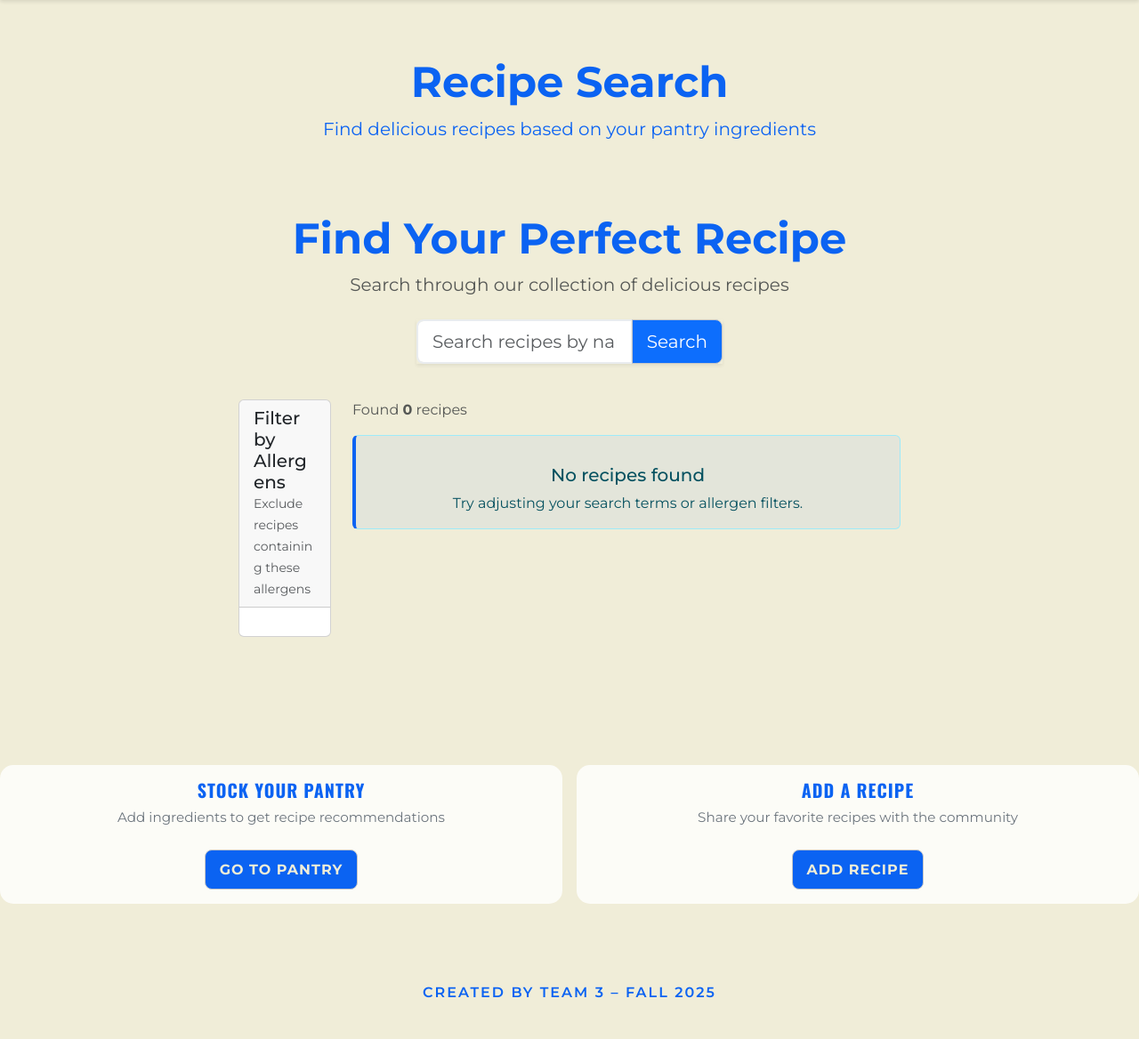
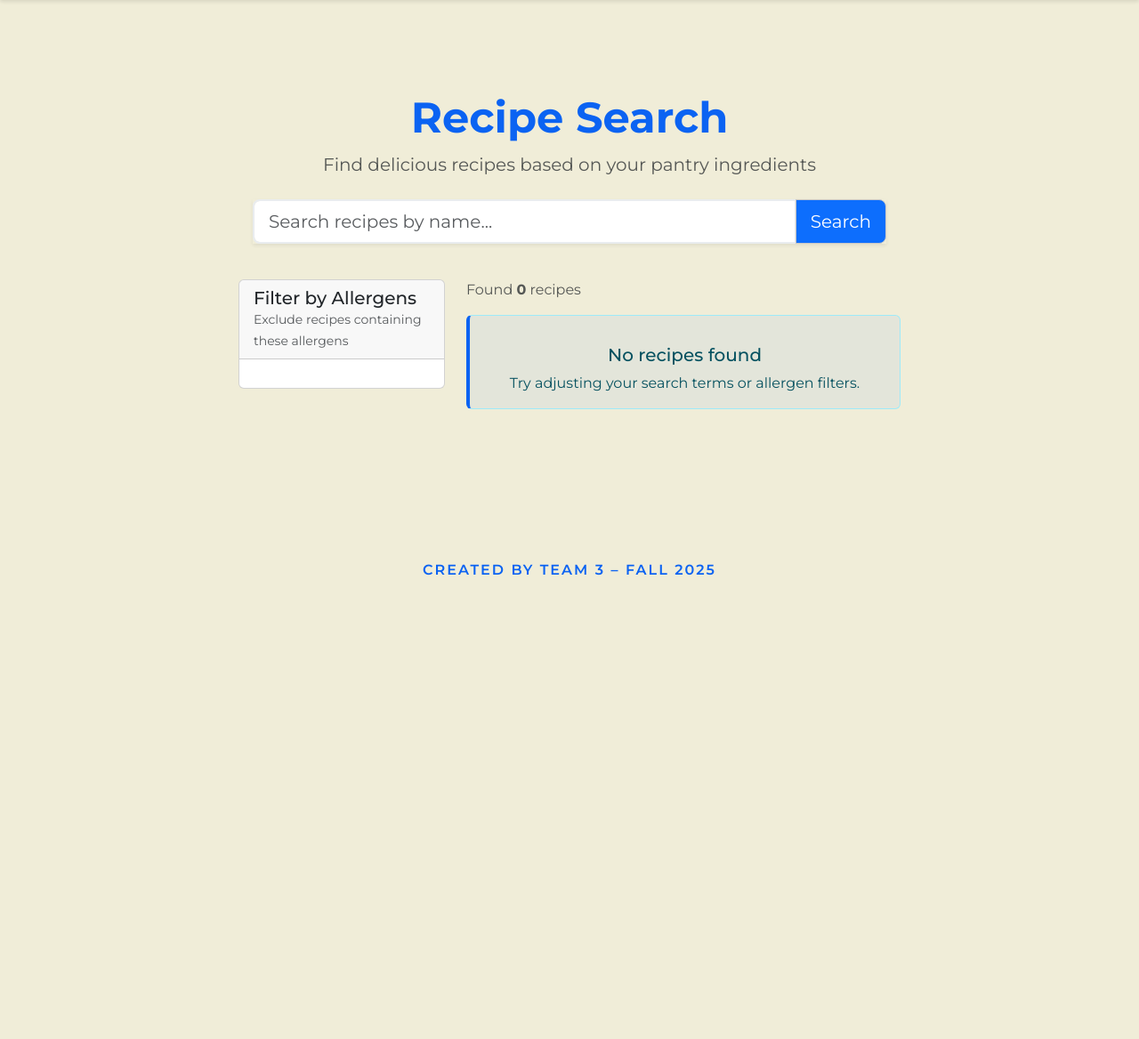
Before and after one commit to mckennaded/Buddy_Crocker_CS4300, a Django app: page /recipe-search/ in a window 1280 px wide. Shown: the part 109-1277 px from the top of the page at 89% size. After the commit the page ends 756 px from the top, so only its background shows below. Run offline with Django 5.2, Linux system fonts and the light colour scheme; data that the repository does not hold is empty.

Commit message:
More work on recipe search

```diff
--- a/Buddy_Crocker/Buddy_Crocker/templates/Buddy_Crocker/recipe-search.html
+++ b/Buddy_Crocker/Buddy_Crocker/templates/Buddy_Crocker/recipe-search.html
@@ -4,14 +4,6 @@
 {% block title %}Recipe Search - Buddy Crocker{% endblock %}
 
 {% block content %}
-  <!-- Page Header -->
-  <div class="row mb-4">
-    <div class="col-12">
-      <h1 class="display-5 fw-bold text-center mb-2">Recipe Search</h1>
-      <p class="text-center lead">Find delicious recipes based on your pantry ingredients</p>
-    </div>
-  </div>
-
   <!--
   Class - Determines how the items within it will appear
   Form - Utilize a form to take in input
@@ -29,12 +21,12 @@
       <div class="col-12">
         <div class="container my-4">
           <div class="text-center mb-4">
-            <h1 class="display-5 fw-bold">Find Your Perfect Recipe</h1>
-            <p class="lead text-muted">Search through our collection of delicious recipes</p>
+            <h1 class="display-5 fw-bold">Recipe Search</h1>
+            <p class="lead text-muted">Find delicious recipes based on your pantry ingredients</p>
           </div>
 
           <div class="row justify-content-center">
-            <div class="col-md-8 col-lg-6">
+            <div class="col-md-8 col-lg-12">
               <form method="get" action="{% url 'recipe-search' %}">
                 <!-- Preserve allergen filters -->
                 {% for allergen_id in selected_allergen_ids %}
@@ -70,7 +62,7 @@
     <!-- Main Content Area -->
     <div class="row">
       <!-- Sidebar Filters -->
-      <aside class="col-md-3 col-lg-2 mb-4">
+      <aside class="col-md-3 col-lg-4 mb-4">
         <!-- Allergen Filter Card (from above) -->
         <div class="card mb-3">
           <div class="card-header">
@@ -124,7 +116,7 @@
         </div>
       </aside>
       <!-- Recipe Results -->
-      <main class="col-md-9 col-lg-10">
+      <main class="col-md-20 col-lg-20 col-xl-20">
 
         <!-- Results Count -->
         <div class="mb-3">
@@ -141,11 +133,11 @@
         <!-- Recipe Grid -->
         <div class="row g-4">
           {% for recipe in page_obj %}
-            <div class="col-sm-6 col-lg-4 col-xl-3">
+            <div class="col-sm-6 col-lg-4 col-xl-6">
               <div class="card h-100 recipe-card">
                 <!-- Safety Badge -->
                 {% if recipe.is_safe_for_user %}
-                  <div class="badge bg-success position-absolute top-0 end-0 m-2" style="z-index: 10;">
+                  <div class="badge bg-success top-0 end-0 m-2" style="z-index: 10;">
                     <i class="bi bi-check-circle"></i> Safe for you
                   </div>
                 {% elif recipe.is_safe_for_user == False %}
@@ -300,7 +292,7 @@ aside .card {
 
 
 
-      <!-- Quick Actions -->
+      <!-- Quick Actions
       <div class="row mt-4 g-3">
         <div class="col-md-6">
           <div class="card quick-action-card">
@@ -323,6 +315,7 @@ aside .card {
           </div>
         </div>
       </div>
+      -->
     </div>
   </div>
 {% endblock %}
```
